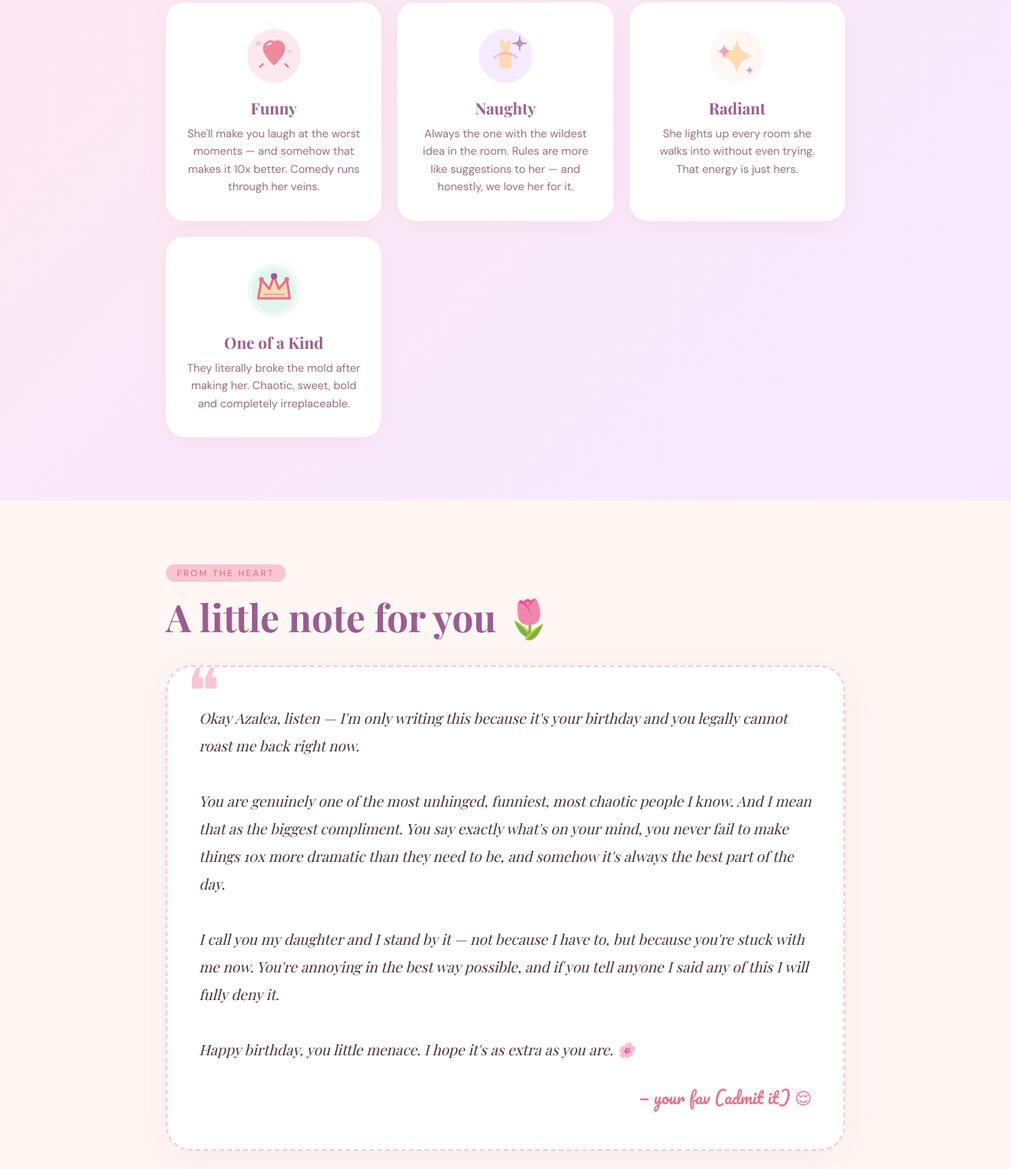
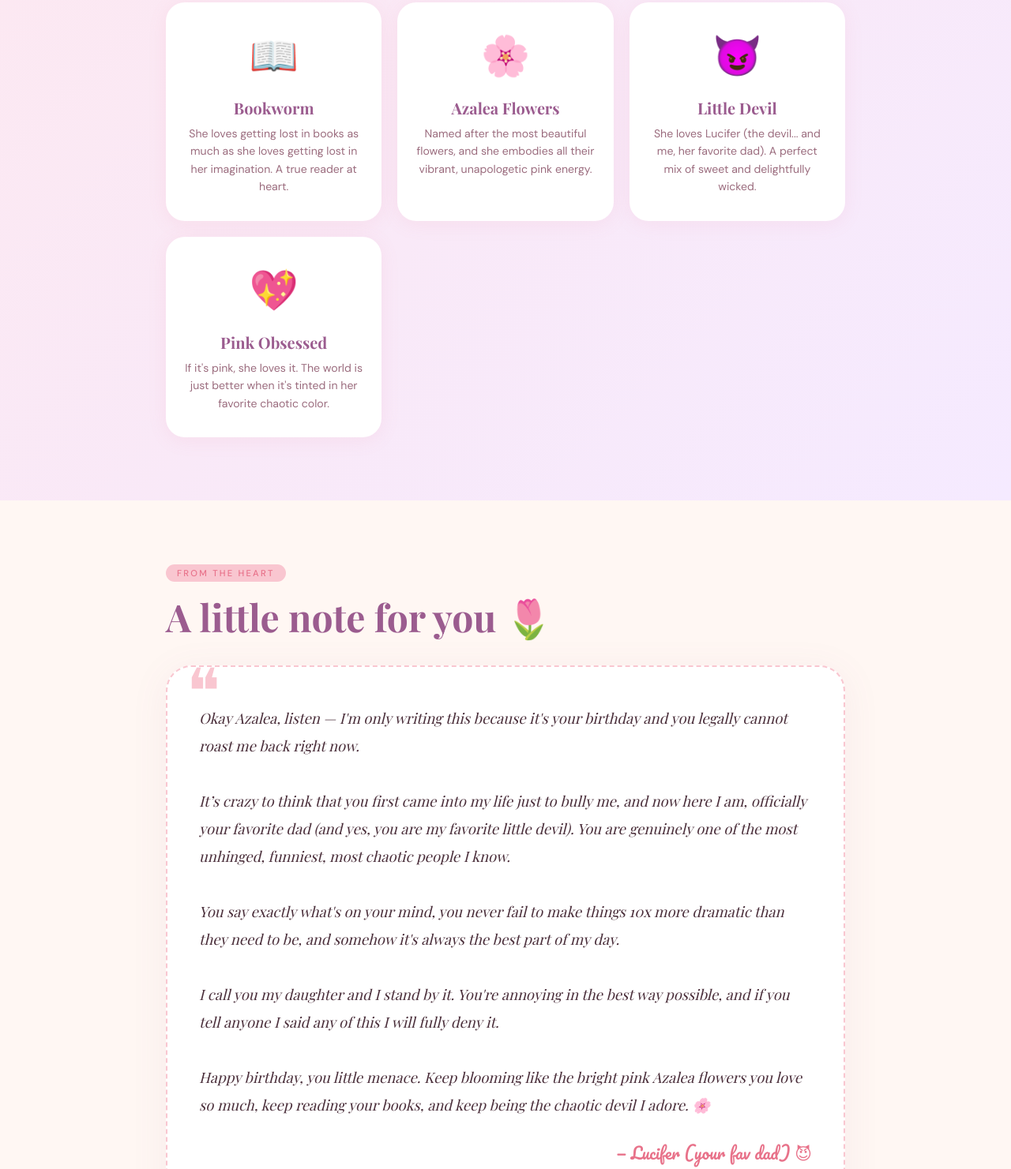
Before and after one commit to NotLucifer18/Aza-birthday, a plain HTML site: page index.html in a window 1280 px wide. Shown: the part 1068-2549 px from the top of the page at 79% size. Drawn offline with nearby package versions, Linux system fonts and the light colour scheme; a web font is replaced by a local one.

Commit message:
Update cake interaction and text content

```diff
--- a/index.html
+++ b/index.html
@@ -140,17 +140,19 @@
   }
 
   /* Candles */
-  .candles { position: absolute; bottom: 195px; left: 50%; transform: translateX(-50%); width: 120px; height: 40px; z-index: 4; display: flex; justify-content: space-between; }
-  .candle { position: relative; width: 12px; height: 35px; background: repeating-linear-gradient(-45deg, white, white 4px, #f9c6d0 4px, #f9c6d0 8px); border-radius: 4px; cursor: pointer; transition: transform 0.2s; }
-  .candle:hover { transform: scale(1.05); }
-  .candle-wick { position: absolute; top: -6px; left: 5px; width: 2px; height: 6px; background: #4A2E3A; }
+  .candles { position: absolute; bottom: 195px; left: 50%; transform: translateX(-50%); width: 140px; height: 40px; z-index: 10; display: flex; justify-content: space-between; }
+  .candle { position: relative; width: 16px; height: 40px; background: repeating-linear-gradient(-45deg, white, white 4px, #f9c6d0 4px, #f9c6d0 8px); border-radius: 4px; cursor: pointer; transition: transform 0.2s; }
+  .candle::after { content: ''; position: absolute; top: -30px; left: -15px; right: -15px; bottom: -10px; }
+  .candle:hover { transform: scale(1.1); }
+  .candle-wick { position: absolute; top: -6px; left: 7px; width: 2px; height: 6px; background: #4A2E3A; pointer-events: none; }
 
   .flame {
-    position: absolute; top: -24px; left: -2px; width: 16px; height: 22px;
+    position: absolute; top: -24px; left: 0px; width: 16px; height: 22px;
     background: radial-gradient(ellipse at bottom, #fffbcc 10%, #ffc107 50%, #ff5722 100%);
     border-radius: 50% 50% 20% 20%;
     box-shadow: 0 0 15px #ffc107;
     animation: flicker 0.6s infinite alternate; transition: opacity 0.3s;
+    pointer-events: none;
   }
 
   @keyframes flicker {
@@ -216,55 +218,27 @@
     <div class="traits-grid">
 
       <div class="trait-card">
-        <svg class="trait-icon" viewBox="0 0 72 72" fill="none" xmlns="http://www.w3.org/2000/svg">
-          <circle cx="36" cy="36" r="34" fill="#FDE8F0"/>
-          <path d="M36 48C36 48 22 36 22 26C22 20.5 26.5 16 32 16C34.5 16 36 17.5 36 17.5C36 17.5 37.5 16 40 16C45.5 16 50 20.5 50 26C50 36 36 48 36 48Z" fill="#E8728A" opacity="0.8"/>
-          <path d="M28 22C28 22 30 20 32 20" stroke="white" stroke-width="2" stroke-linecap="round"/>
-          <circle cx="16" cy="20" r="3" fill="#F9C6D0"/>
-          <circle cx="56" cy="30" r="2" fill="#F9C6D0"/>
-          <path d="M18 50L22 46M54 50L50 46" stroke="#E8728A" stroke-width="2" stroke-linecap="round"/>
-        </svg>
-        <div class="trait-title">Funny</div>
-        <p class="trait-desc">She'll make you laugh at the worst moments — and somehow that makes it 10x better. Comedy runs through her veins.</p>
+        <div class="trait-icon" style="font-size: 50px; line-height: 72px;">📖</div>
+        <div class="trait-title">Bookworm</div>
+        <p class="trait-desc">She loves getting lost in books as much as she loves getting lost in her imagination. A true reader at heart.</p>
       </div>
 
       <div class="trait-card">
-        <svg class="trait-icon" viewBox="0 0 72 72" fill="none" xmlns="http://www.w3.org/2000/svg">
-          <circle cx="36" cy="36" r="34" fill="#F5EAFF"/>
-          <rect x="28" y="32" width="16" height="20" rx="4" fill="#FDDBB4"/>
-          <rect x="28" y="16" width="6" height="20" rx="3" fill="#FDDBB4" transform="rotate(-15 28 16)"/>
-          <rect x="38" y="16" width="6" height="20" rx="3" fill="#FDDBB4" transform="rotate(15 38 16)"/>
-          <path d="M22 38C22 38 28 32 36 32C44 32 50 38 50 38" stroke="#E8728A" stroke-width="3" stroke-linecap="round" fill="none" opacity="0.3"/>
-          <circle cx="54" cy="20" r="4" fill="#9B5C8F" opacity="0.6"/>
-          <path d="M54 12V16M54 24V28M46 20H50M58 20H62" stroke="#9B5C8F" stroke-width="2" stroke-linecap="round" opacity="0.6"/>
-        </svg>
-        <div class="trait-title">Naughty</div>
-        <p class="trait-desc">Always the one with the wildest idea in the room. Rules are more like suggestions to her — and honestly, we love her for it.</p>
+        <div class="trait-icon" style="font-size: 50px; line-height: 72px;">🌸</div>
+        <div class="trait-title">Azalea Flowers</div>
+        <p class="trait-desc">Named after the most beautiful flowers, and she embodies all their vibrant, unapologetic pink energy.</p>
       </div>
 
       <div class="trait-card">
-        <svg class="trait-icon" viewBox="0 0 72 72" fill="none" xmlns="http://www.w3.org/2000/svg">
-          <circle cx="36" cy="36" r="34" fill="#FFF7F3"/>
-          <path d="M36 12C36 25.2548 46.7452 36 60 36C46.7452 36 36 46.7452 36 60C36 46.7452 25.2548 36 12 36C25.2548 36 36 25.2548 36 12Z" fill="#FDDBB4"/>
-          <path d="M20 20C20 25.5228 24.4772 30 30 30C24.4772 30 20 34.4772 20 40C20 34.4772 15.5228 30 10 30C15.5228 30 20 25.5228 20 20Z" fill="#E8728A" opacity="0.6"/>
-          <path d="M52 48C52 51.3137 54.6863 54 58 54C54.6863 54 52 56.6863 52 60C52 56.6863 49.3137 54 46 54C49.3137 54 52 51.3137 52 48Z" fill="#9B5C8F" opacity="0.5"/>
-        </svg>
-        <div class="trait-title">Radiant</div>
-        <p class="trait-desc">She lights up every room she walks into without even trying. That energy is just hers.</p>
+        <div class="trait-icon" style="font-size: 50px; line-height: 72px;">😈</div>
+        <div class="trait-title">Little Devil</div>
+        <p class="trait-desc">She loves Lucifer (the devil... and me, her favorite dad). A perfect mix of sweet and delightfully wicked.</p>
       </div>
 
       <div class="trait-card">
-        <svg class="trait-icon" viewBox="0 0 72 72" fill="none" xmlns="http://www.w3.org/2000/svg">
-          <circle cx="36" cy="36" r="34" fill="#E5F7ED" opacity="0.6"/>
-          <circle cx="36" cy="36" r="28" fill="#C8EDE3" opacity="0.4"/>
-          <path d="M16 46L20 22L30 34L36 18L42 34L52 22L56 46H16Z" fill="#FDDBB4" stroke="#E8728A" stroke-width="3" stroke-linejoin="round"/>
-          <circle cx="20" cy="22" r="3" fill="#E8728A"/>
-          <circle cx="36" cy="18" r="4" fill="#9B5C8F"/>
-          <circle cx="52" cy="22" r="3" fill="#E8728A"/>
-          <rect x="22" y="40" width="28" height="2" rx="1" fill="#E8728A" opacity="0.5"/>
-        </svg>
-        <div class="trait-title">One of a Kind</div>
-        <p class="trait-desc">They literally broke the mold after making her. Chaotic, sweet, bold and completely irreplaceable.</p>
+        <div class="trait-icon" style="font-size: 50px; line-height: 72px;">💖</div>
+        <div class="trait-title">Pink Obsessed</div>
+        <p class="trait-desc">If it's pink, she loves it. The world is just better when it's tinted in her favorite chaotic color.</p>
       </div>
 
     </div>
@@ -278,15 +252,12 @@
     <div class="letter-card">
       <p>
         Okay Azalea, listen — I'm only writing this because it's your birthday and you legally cannot roast me back right now.<br><br>
-        You are genuinely one of the most unhinged, funniest, most chaotic people I know.
-        And I mean that as the biggest compliment. You say exactly what's on your mind,
-        you never fail to make things 10x more dramatic than they need to be,
-        and somehow it's always the best part of the day.<br><br>
-        I call you my daughter and I stand by it — not because I have to, but because you're stuck with me now.
-        You're annoying in the best way possible, and if you tell anyone I said any of this I will fully deny it.<br><br>
-        Happy birthday, you little menace. I hope it's as extra as you are. 🌸
+        It’s crazy to think that you first came into my life just to bully me, and now here I am, officially your favorite dad (and yes, you are my favorite little devil). You are genuinely one of the most unhinged, funniest, most chaotic people I know.<br><br>
+        You say exactly what's on your mind, you never fail to make things 10x more dramatic than they need to be, and somehow it's always the best part of my day.<br><br>
+        I call you my daughter and I stand by it. You're annoying in the best way possible, and if you tell anyone I said any of this I will fully deny it.<br><br>
+        Happy birthday, you little menace. Keep blooming like the bright pink Azalea flowers you love so much, keep reading your books, and keep being the chaotic devil I adore. 🌸
       </p>
-      <div class="letter-sign">— your fav (admit it) 😌</div>
+      <div class="letter-sign">— Lucifer (your fav dad) 😈</div>
     </div>
   </div>
 </section>
```
